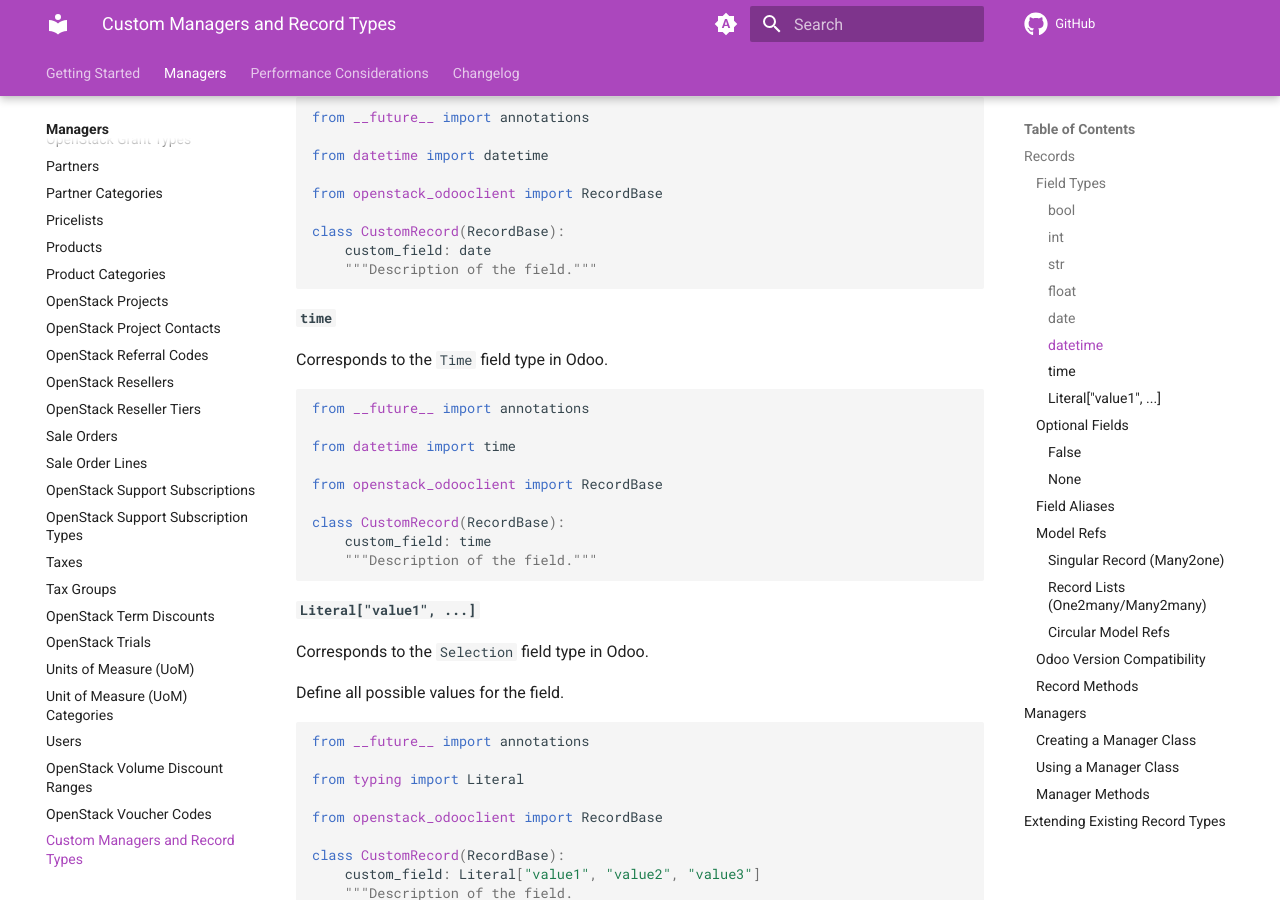
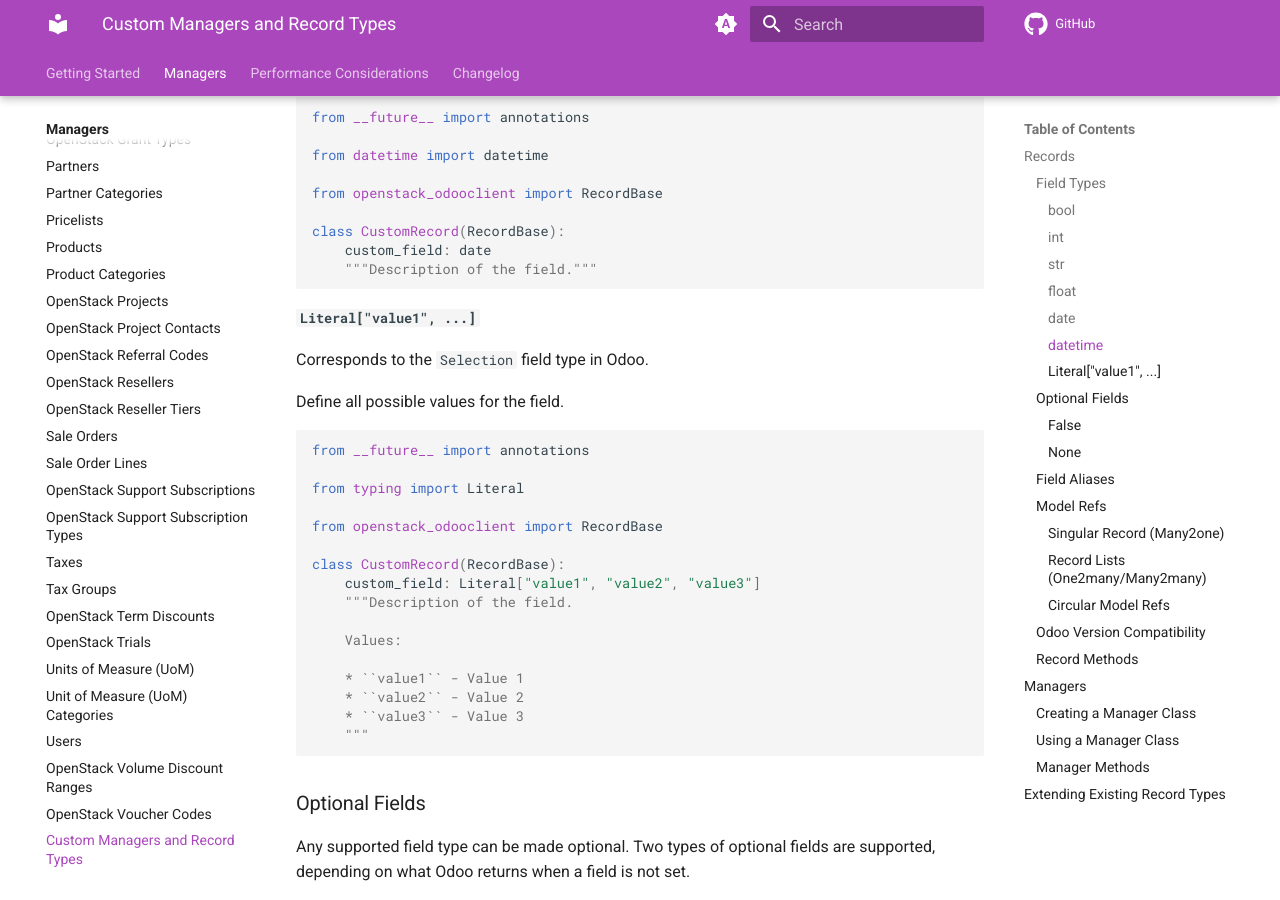
Before and after one commit to catalyst-cloud/python-openstack-odooclient, an MkDocs documentation site: the page built from docs/managers/custom.md, in a window 1280 px wide and 900 px high, scrolled down 2399 px. Built offline with MkDocs 1.6.1 and Material for MkDocs 9.7.7, drawn with Linux system fonts in a browser that asks for light colours; comment, search, counter and statistics services are not loaded.

Commit message:
Remove the docs for the `time` type

````diff
--- a/docs/managers/custom.md
+++ b/docs/managers/custom.md
@@ -128,22 +128,6 @@
 
 class CustomRecord(RecordBase):
     custom_field: date
-    """Description of the field."""
-```
-
-#### `time`
-
-Corresponds to the `Time` field type in Odoo.
-
-```python
-from __future__ import annotations
-
-from datetime import time
-
-from openstack_odooclient import RecordBase
-
-class CustomRecord(RecordBase):
-    custom_field: time
     """Description of the field."""
 ```
 
````
